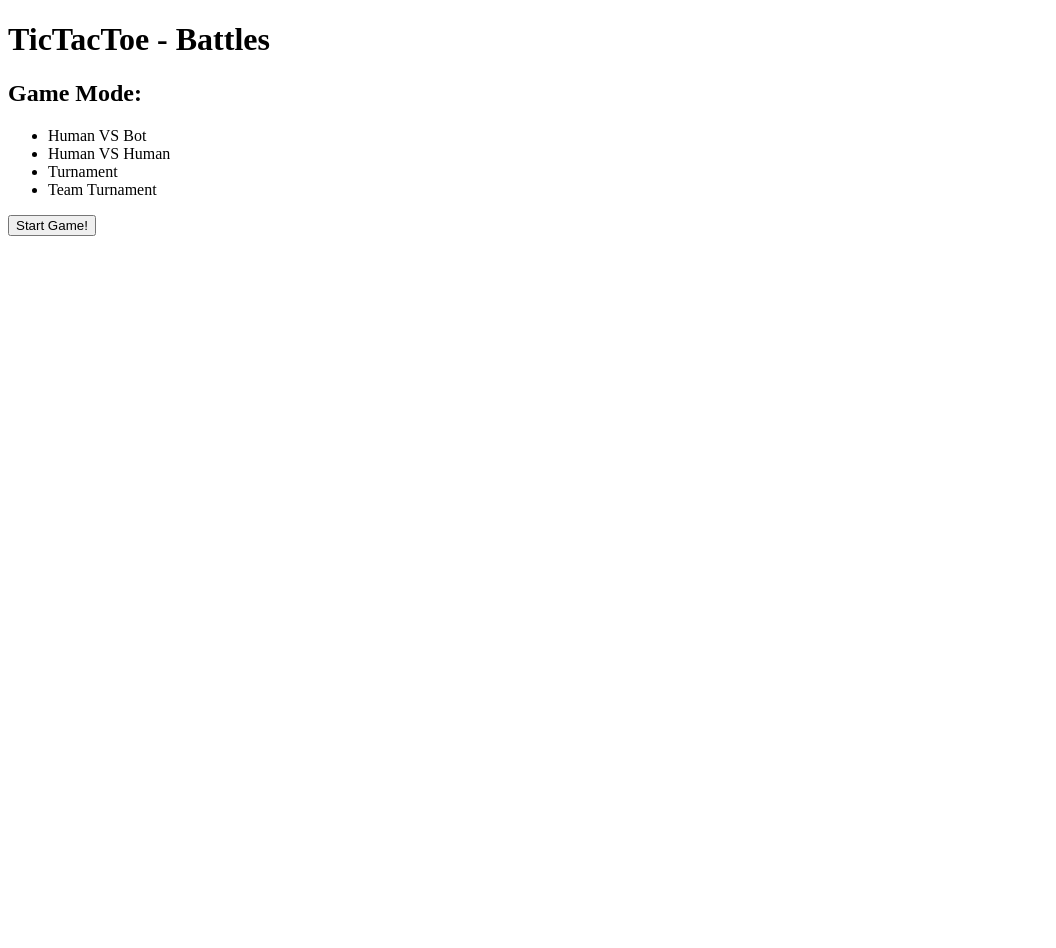
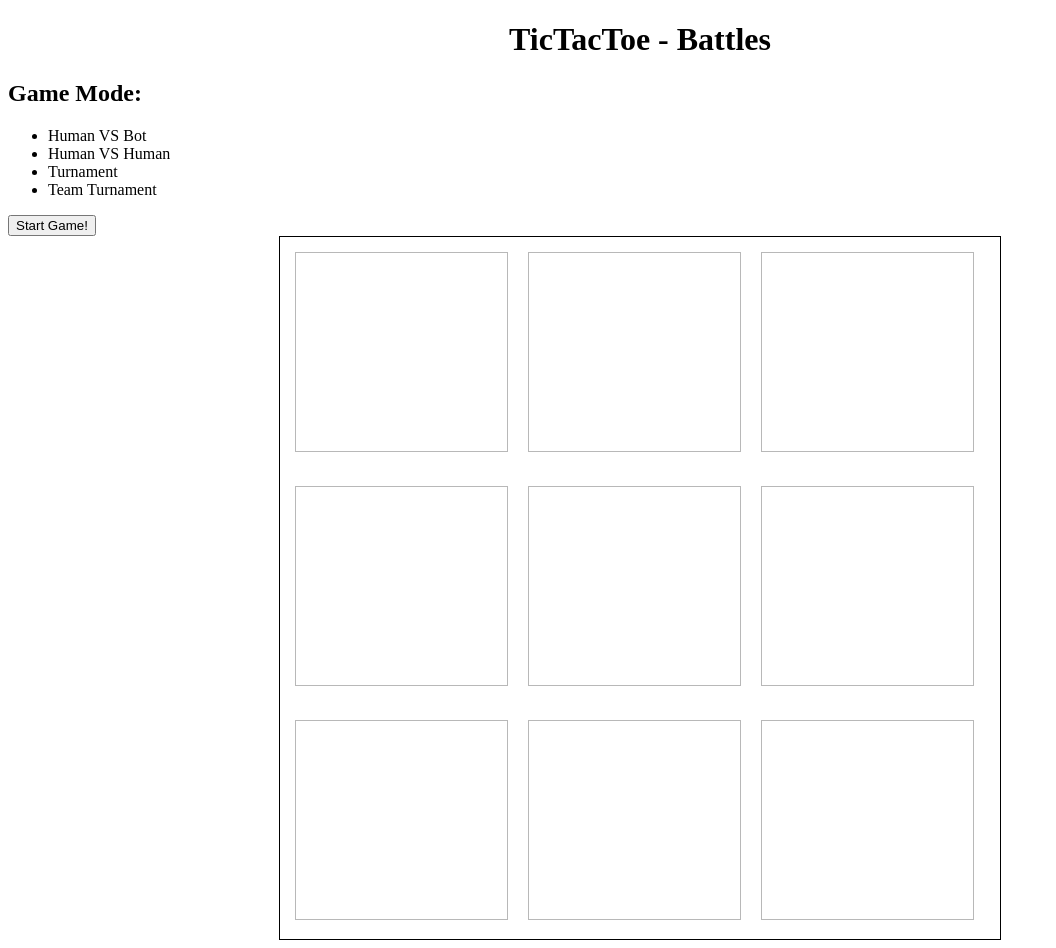
Before and after one commit to dorb4r/TicTacToe_-_Battles, a plain HTML site: page index.html in a window 1280 px wide. Both pictures are taken after a click on the button "Start Game!". Shown: the whole page, without its empty margins (0-1056 px from the left). Before the commit the page ends 800 px from the top, so only its background shows below. Drawn offline with nearby package versions, Linux system fonts and the light colour scheme.

Commit message:
CSS and HTML code added

```diff
--- a/css/main.css
+++ b/css/main.css
@@ -0,0 +1,31 @@
+#app-container {
+    max-width: 720px;
+    border: 1px solid black;
+    margin: 0 auto;
+}
+
+#app-container div {
+    padding: 5px 5px;
+    box-sizing: border-box;
+}
+
+.row {
+    display: block;
+    width: 100%;
+}
+
+.column {
+    display: inline-block;
+    width: 30%;
+    height: 200px;
+    margin: 10px;
+    border: 1px solid rgba(20, 20, 20, 0.3);
+}
+
+.column:hover {
+    background-color: #6499d4
+}
+
+h1 {
+    text-align: center;
+}
--- a/index.html
+++ b/index.html
@@ -3,7 +3,7 @@
 
 <head>
     <title>TicTacToe - Battles</title>
-    <link rel="stylsheet" type="text/css" href="./css/main.css">
+    <link rel="stylesheet" href="./css/main.css">
     <script src="./js/main.js"></script>
 </head>
 
```
